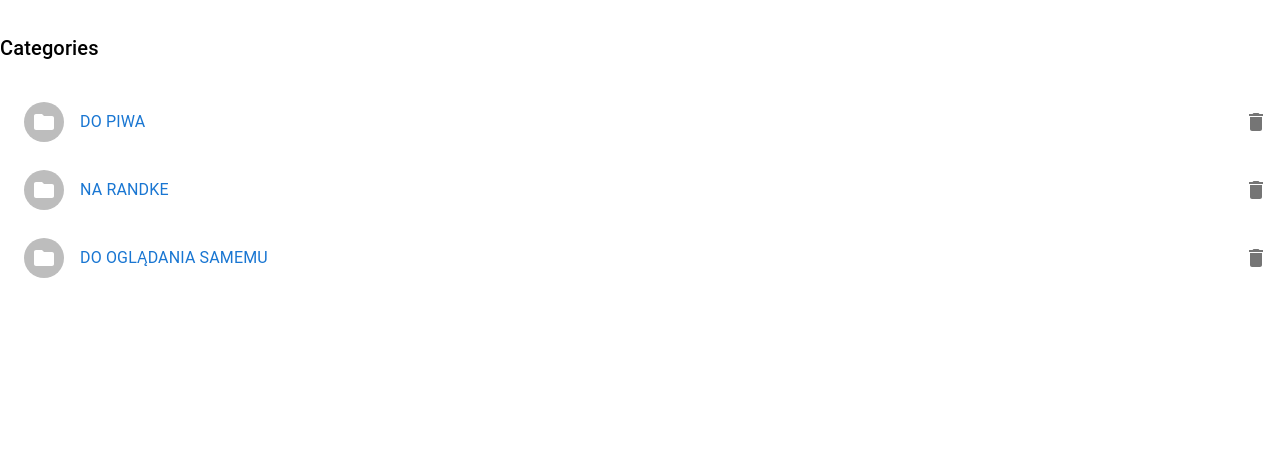
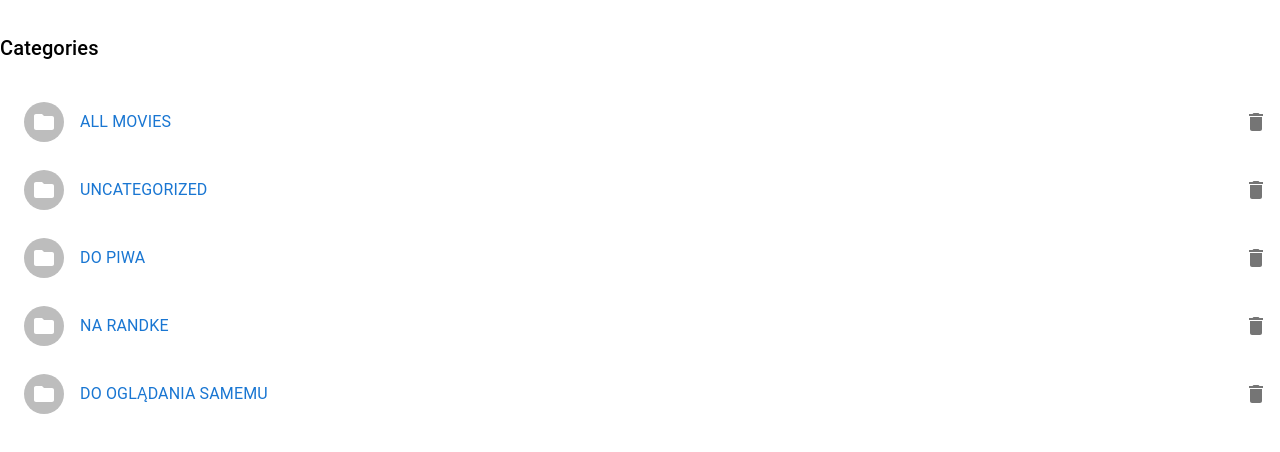
Before and after one commit to Potezny-Projekcik/frontend, a React (Create React App) app: page /categories in a window 1280 px wide. Shown: the top 452 px of the page. Built offline with nearby package versions, Linux system fonts and the light colour scheme.

Commit message:
Addad view of AllMovies nad Uncategorized movies.

```diff
--- a/src/components/Category/CategoryItem.js
+++ b/src/components/Category/CategoryItem.js
@@ -14,7 +14,7 @@ import { Link } from "react-router-dom";
 const CategoryItem = ({ category }) => {
   const { id, name } = category;
   return (
-    <ListItem
+    <ListItem key={id}
       secondaryAction={
         <IconButton edge="end" aria-label="delete">
           <DeleteIcon />
@@ -33,6 +33,7 @@ const CategoryItem = ({ category }) => {
   );
 };
 
+
 CategoryItem.propTypes = {
   category: PropTypes.object,
 };
--- /dev/null
+++ b/src/components/Category/UncategorizedItem.js
@@ -0,0 +1,36 @@
+import React from "react";
+import PropTypes from "prop-types";
+import ListItem from "@mui/material/ListItem";
+import FolderIcon from "@mui/icons-material/Folder";
+import DeleteIcon from "@mui/icons-material/Delete";
+import ListItemText from "@mui/material/ListItemText";
+import IconButton from "@mui/material/IconButton";
+import Avatar from "@mui/material/Avatar";
+import ListItemAvatar from "@mui/material/ListItemAvatar";
+import { Button } from "@mui/material";
+import { Link } from "react-router-dom";
+
+
+
+const UncategorizedItem = ({name}) => {
+    return (
+      <ListItem
+        secondaryAction={
+          <IconButton edge="end" aria-label="delete">
+            <DeleteIcon />
+          </IconButton>
+        }
+      >
+        <Button component={Link} to={name}>
+          <ListItemAvatar>
+           <Avatar>
+              <FolderIcon />
+            </Avatar>
+          </ListItemAvatar>
+          <ListItemText primary={name} />
+        </Button>
+      </ListItem>
+    );
+};
+
+export default UncategorizedItem;
--- a/src/components/Panels/CategoriesPanel.js
+++ b/src/components/Panels/CategoriesPanel.js
@@ -6,12 +6,12 @@ import { useTranslation } from "react-i18next";
 import CategoryItem from "../Category/CategoryItem";
 import useCategoriesFromFile from "../../hooks/useCategoriesFromFile";
 import { useState } from "react";
+import UncategorizedItem from "../Category/UncategorizedItem";
 
 const CategoriesPanel = () => {
   const { categories } = useCategoriesFromFile(
     "TestsJSON/sampleCategories.json"
   );
-  console.log(categories);
   const { t } = useTranslation("userCategory");
   const [dense, setDense] = useState(false);
   return (
@@ -20,6 +20,8 @@ const CategoriesPanel = () => {
         {`${t("title")}`}
       </Typography>
       <List dense={dense}>
+        <UncategorizedItem name={`${t("allMovies")}`} />
+        <UncategorizedItem name={`${t("uncategorized")}`}/>
         {categories.map((category) => (
           <CategoryItem category={category} />
         ))}
--- a/src/translations/en/userCategory.json
+++ b/src/translations/en/userCategory.json
@@ -1,3 +1,5 @@
 {
-  "title": "Categories"
+  "title": "Categories",
+  "allMovies": "All Movies",
+  "uncategorized": "Uncategorized"
 }
--- a/src/translations/pl/userCategory.json
+++ b/src/translations/pl/userCategory.json
@@ -1,3 +1,5 @@
 {
-  "title": "Kategorie"
+  "title": "Kategorie",
+  "allMovies": "Wszystkie filmy",
+  "uncategorized": "Bez kategorii"
 }
```
